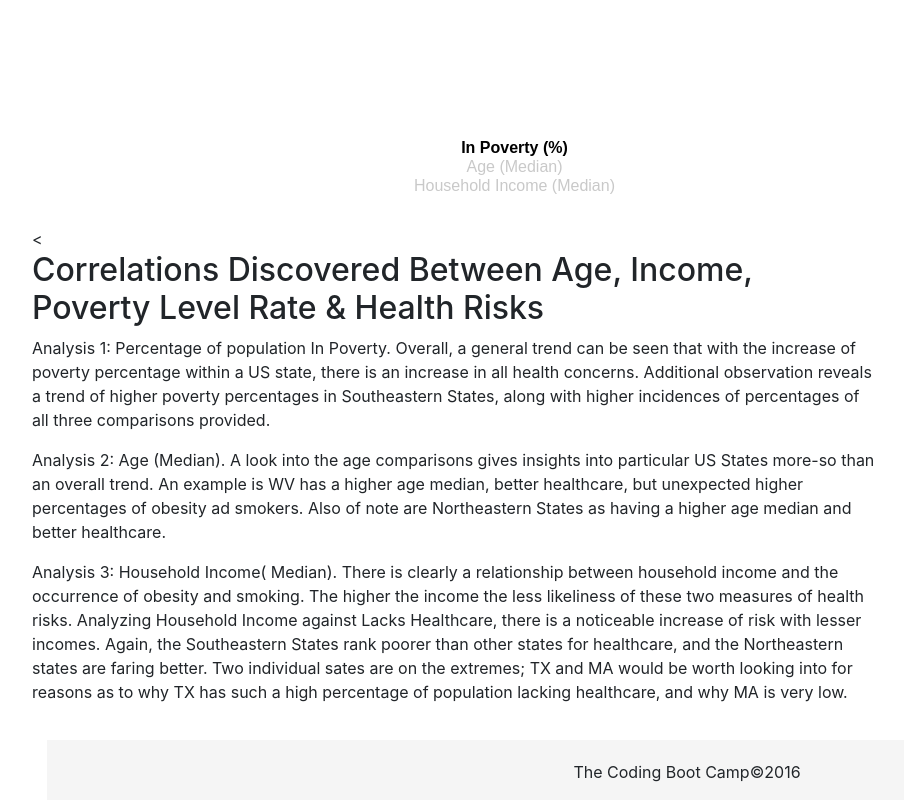
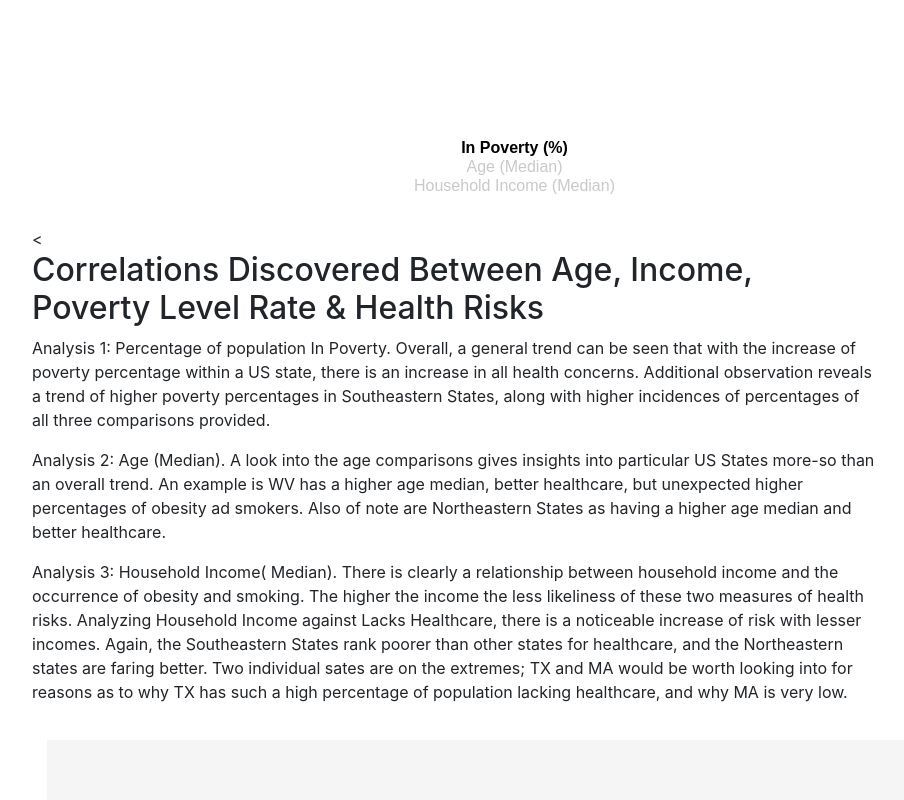
Before and after one commit to crobertson24/d3, a plain HTML site: page index.html in a window 1280 px wide. Shown: the part 379-1179 px from the top of the page, without its empty margins (38-942 px from the left). Drawn offline with nearby package versions, Linux system fonts and the light colour scheme; files that its build step writes are made by us from their sources; files whose address does not match are found by name.

Commit message:
Update index.html

```diff
--- a/index.html
+++ b/index.html
@@ -49,7 +49,7 @@
 
   <!-- Footer-->
   <div id="footer">
-    <p>The Coding Boot Camp&copy;2016</p>
+
   </div>
   <script src="https://code.jquery.com/jquery-3.3.1.slim.min.js" integrity="sha384-q8i/X+965DzO0rT7abK41JStQIAqVgRVzpbzo5smXKp4YfRvH+8abtTE1Pi6jizo" crossorigin="anonymous"></script>
   <script src="https://cdnjs.cloudflare.com/ajax/libs/popper.js/1.14.3/umd/popper.min.js" integrity="sha384-ZMP7rVo3mIykV+2+9J3UJ46jBk0WLaUAdn689aCwoqbBJiSnjAK/l8WvCWPIPm49" crossorigin="anonymous"></script>
```
